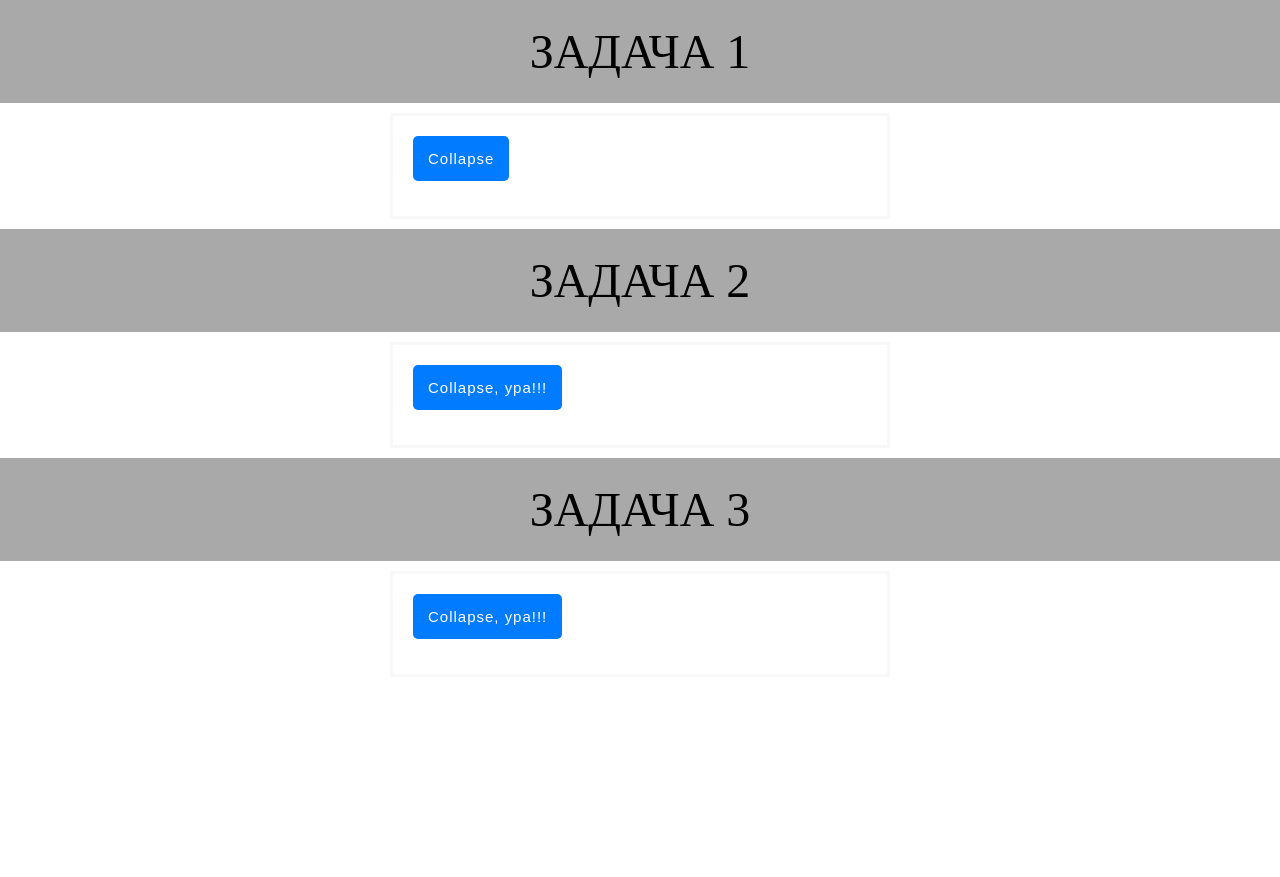
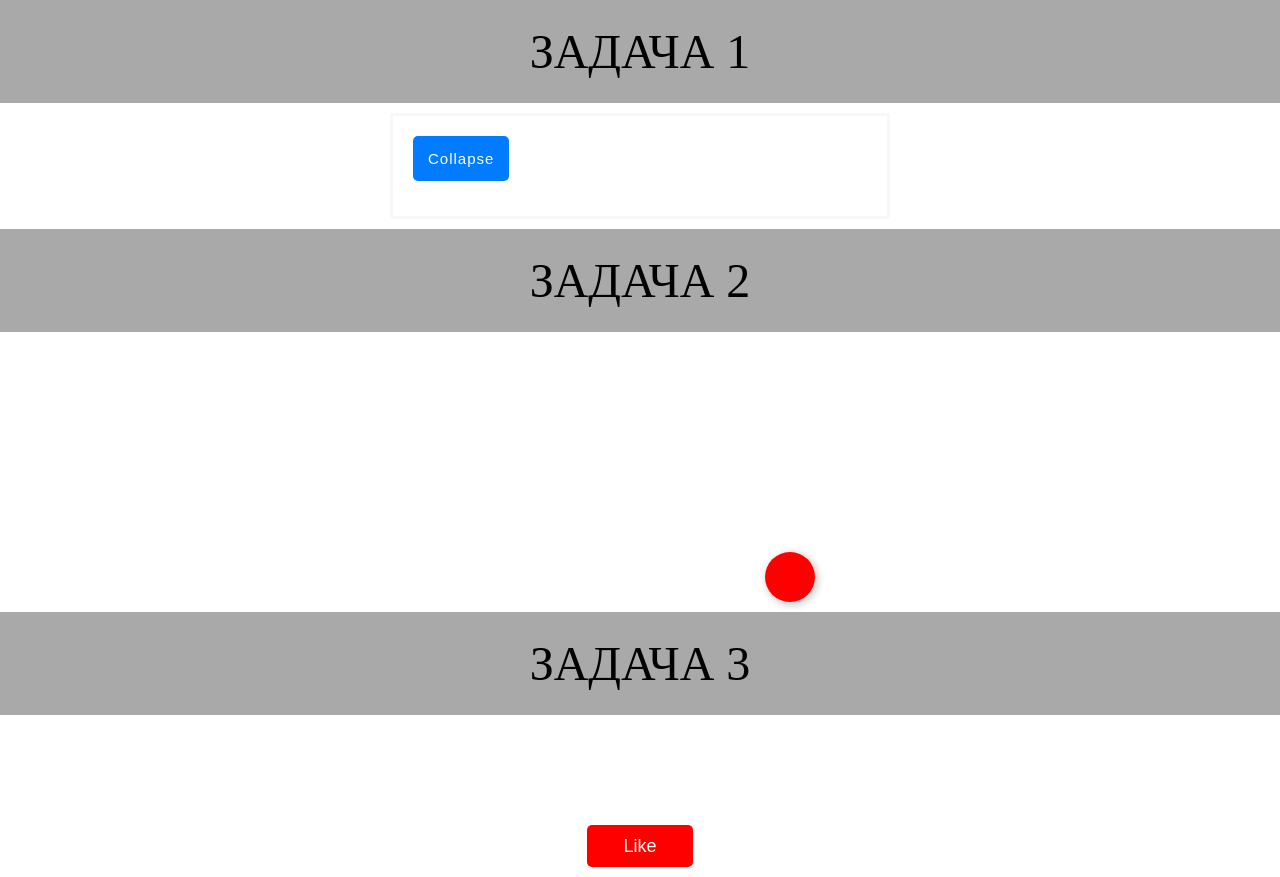
Before and after one commit to OlegBirykov/AHJ-9, a website built with webpack: page src/index.html in a window 1280 px wide. Before the commit the page ends 800 px from the top, so only its background shows below. Built offline with nearby package versions, Linux system fonts and the light colour scheme.

Commit message:
Задание №2 выполнено

```diff
--- a/src/css/style.css
+++ b/src/css/style.css
@@ -3,6 +3,7 @@
   padding: 0;
   border: none;
   color: black;
+  font: inherit;
   background-color: transparent;
 }
 
@@ -16,12 +17,12 @@ body {
 }
 
 #container2 {
-  width: 500px;
+  width: 350px;
   margin: 10px auto;
 }
 
 #container3 {
-  width: 500px;
+  width: 200px;
   margin: 10px auto;
 }
 
@@ -46,11 +47,10 @@ body {
 .collapse-widget .button {
   margin-bottom: 1em;
   padding: 0.8em 1em;
-  font: inherit;
+  border-radius: 5px;
   letter-spacing: inherit;
   color: white;
   background-color: #017bff;
-  border-radius: 5px;
   cursor: pointer;
 }
 
@@ -68,6 +68,114 @@ body {
   padding: 1em;
   border: 1px solid lightgray;
   border-radius: 5px;
+}
+
+.callback-widget {
+  position: relative;
+  padding: 0 3% 3% 0;
+  font-family: 'Arial', sans-serif;
+  font-size: 14px;
+}
+
+.callback-widget * {
+  display: block;
+}
+
+.callback-widget form {
+  padding: 1em;
+  box-shadow: 4px 4px 12px 3px lightgrey;
+
+  transition-property: opacity, transform;
+  transition-duration: 100ms;
+  transition-timing-function: linear;
+}
+
+.callback-widget .callback-header {
+  display: flex;
+  justify-content: space-between;
+  align-items: flex-start;
+}
+
+.callback-widget .callback-title {
+  margin: 0.4em 0 0.7em 0;
+  font-size: 1.4em;
+  font-weight: bold;
+}
+
+.callback-widget .button-close {
+  padding: 0.2em;
+  border-radius: 2px;
+  font-size: 1.2em;
+  font-weight: bold;
+}
+
+.callback-widget .button-close:hover {
+  color: blue;
+  background-color: lightgreen;
+}
+
+.callback-widget textarea {
+  box-sizing: border-box;
+  padding: 0.3em 0.5em;
+  width: 100%;
+  border: 1px solid lightgray;
+  border-radius: 8px;
+}
+
+.callback-widget .button-send {
+  margin-top: 1em;
+  padding: 0.8em 0;
+  width: 100%;
+  border: 1px solid lightgray;
+  border-radius: 8px;
+  background-color: #f0f0f0;
+}
+
+.callback-widget .button-send:hover {
+  color: blue;
+  background-color: lightgreen;
+}
+
+.callback-widget .button-activate {
+  position: absolute;
+  bottom: 0;
+  right: 0;
+  width: 50px;
+  height: 50px;
+  border-radius: 50%;
+  background-color: red;
+  box-shadow: 2px 2px 6px 2px lightgray;
+
+  transition-property: bottom, right, width, height, opacity, transform;
+  transition-duration: 100ms;
+  transition-timing-function: linear;
+}
+
+.callback-widget .button-activate:hover {
+  bottom: -5px;
+  right: -5px;
+  width: 60px;
+  height: 60px;
+}
+
+.callback-widget .hide {
+  opacity: 0;
+  transform: scale(0.5);
+}
+
+.liker-widget {
+  padding-top: 100px;
+  font-family: 'Arial', sans-serif;
+  font-size: 18px;
+}
+
+.liker-widget .button-like {
+  display: block;
+  margin: 0 auto;
+  padding: 0.6em 2em;
+  border-radius: 5px;
+  color: white;
+  background-color: red;
 }
 
 /*
--- a/src/js/app.js
+++ b/src/js/app.js
@@ -1,4 +1,6 @@
 import CollapseWidget from './task1/CollapseWidget';
+import CallbackWidget from './task2/CallbackWidget';
+import LikerWidget from './task3/LikerWidget';
 
 const collapseWidget = new CollapseWidget(
   document.getElementById('container1'),
@@ -7,16 +9,8 @@ const collapseWidget = new CollapseWidget(
 );
 collapseWidget.bindToDOM();
 
-const collapseWidget2 = new CollapseWidget(
-  document.getElementById('container2'),
-  'Collapse, ура!!!',
-  'Anim pariatur cliche reprehenderit, enim eiusmod high life accusamus terry richardson ad squid. Nihil anim keffiyeh helvetica, craft beer labore wes anderson cred nesciunt sapiente ea proident.',
-);
+const collapseWidget2 = new CallbackWidget(document.getElementById('container2'));
 collapseWidget2.bindToDOM();
 
-const collapseWidget3 = new CollapseWidget(
-  document.getElementById('container3'),
-  'Collapse, ура!!!',
-  '',
-);
+const collapseWidget3 = new LikerWidget(document.getElementById('container3'));
 collapseWidget3.bindToDOM();
--- /dev/null
+++ b/src/js/task2/CallbackWidget.js
@@ -0,0 +1,61 @@
+export default class CallbackWidget {
+  constructor(parentEl) {
+    this.parentEl = parentEl;
+    this.classes = this.constructor.classes;
+  }
+
+  static get classes() {
+    return {
+      widget: 'callback-widget',
+      header: 'callback-header',
+      title: 'callback-title',
+      buttonSend: 'button-send',
+      buttonClose: 'button-close',
+      buttonActivate: 'button-activate',
+      hide: 'hide',
+    };
+  }
+
+  static get markup() {
+    return `
+      <form class="${this.classes.hide}">
+        <div class="${this.classes.header}">
+          <p class="${this.classes.title}">Напишите нам</p>
+          <button class="${this.classes.buttonClose}" type="reset">x</button>
+        </div>
+        <textarea name="text" rows="7" required></textarea>
+        <button class="${this.classes.buttonSend}" type="submit">Отправить</button>
+      </form>
+      <button class="${this.classes.buttonActivate}"></button>
+    `;
+  }
+
+  bindToDOM() {
+    this.widget = document.createElement('div');
+    this.widget.classList.add(this.classes.widget);
+    this.widget.innerHTML = this.constructor.markup;
+
+    this.form = this.widget.querySelector('form');
+    this.activate = this.widget.querySelector(`.${this.classes.buttonActivate}`);
+
+    this.form.addEventListener('submit', (evt) => {
+      evt.preventDefault();
+      this.hideForm();
+    });
+    this.form.addEventListener('reset', () => this.hideForm());
+    this.activate.addEventListener('click', () => this.showForm());
+
+    this.parentEl.appendChild(this.widget);
+  }
+
+  showForm() {
+    this.form.text.value = '';
+    this.activate.classList.add('hide');
+    this.form.classList.remove('hide');
+  }
+
+  hideForm() {
+    this.form.classList.add('hide');
+    this.activate.classList.remove('hide');
+  }
+}
--- /dev/null
+++ b/src/js/task3/LikerWidget.js
@@ -0,0 +1,25 @@
+export default class LikerWidget {
+  constructor(parentEl) {
+    this.parentEl = parentEl;
+    this.classes = this.constructor.classes;
+  }
+
+  static get classes() {
+    return {
+      widget: 'liker-widget',
+      button: 'button-like',
+    };
+  }
+
+  static get markup() {
+    return `<button class="${this.classes.button}">Like</button>`;
+  }
+
+  bindToDOM() {
+    this.widget = document.createElement('div');
+    this.widget.classList.add(this.classes.widget);
+    this.widget.innerHTML = this.constructor.markup;
+
+    this.parentEl.appendChild(this.widget);
+  }
+}
```
